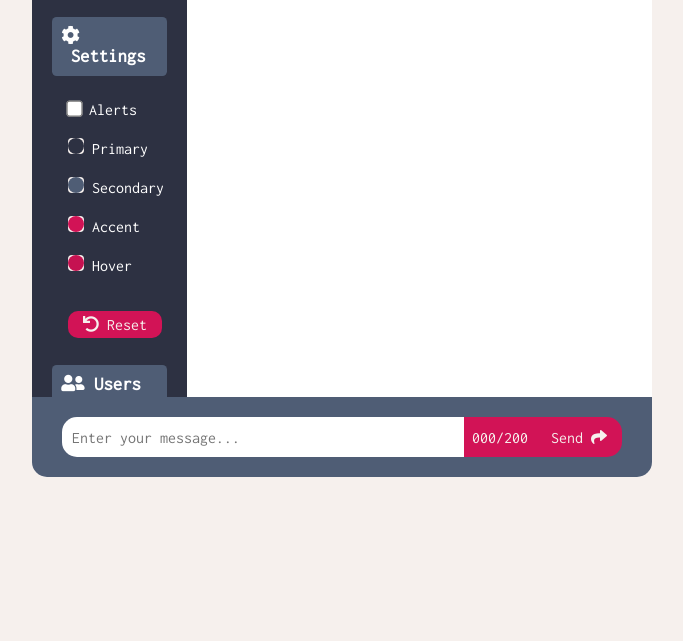
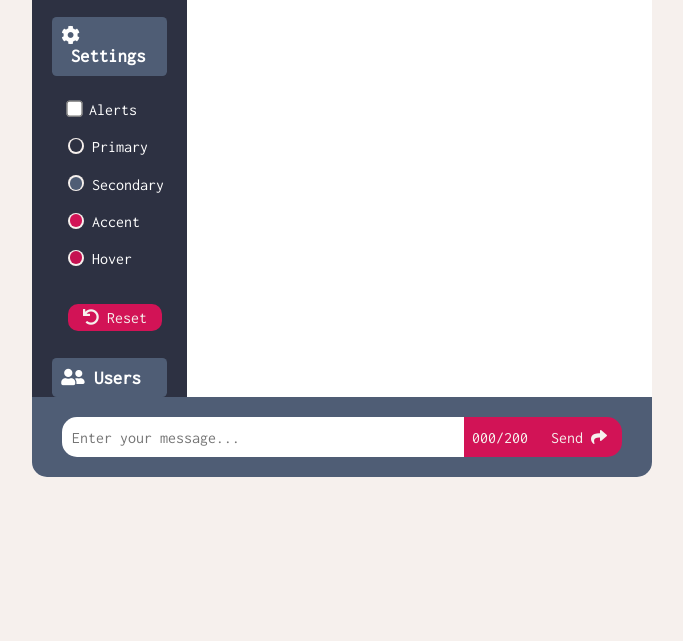
Before and after one commit to cedricouellet/no-chat, a website: page public/chat.html in a window 1280 px wide. Shown: the part 87-728 px from the top of the page, without its empty margins (298-981 px from the left). Drawn offline with nearby package versions, Linux system fonts and the light colour scheme; no server answers.

Commit message:
changement des radio buttons en inline flex

```diff
--- a/public/css/chat.css
+++ b/public/css/chat.css
@@ -159,20 +159,22 @@ input[type=color]::-webkit-color-swatch-wrapper {
 }
 
 .picker-button {
-  background-color: var(--light-color);
-  display: inline-block;
-  text-align: center;
+  display: inline-flex;
+  align-items: center;
   justify-content: center;
-  border-radius: 25%;
+
+  border-radius: 100%;
   width: 1em;
   height: 1em;
+
+  background-color: var(--light-color);
 }
 
 .picker-color {
   display: inline-block;
   border-radius: 100%;
-  width: 100%;
-  height: 100%;
+  width: 80%;
+  height: 80%;
 }
 
 .primary {
```
